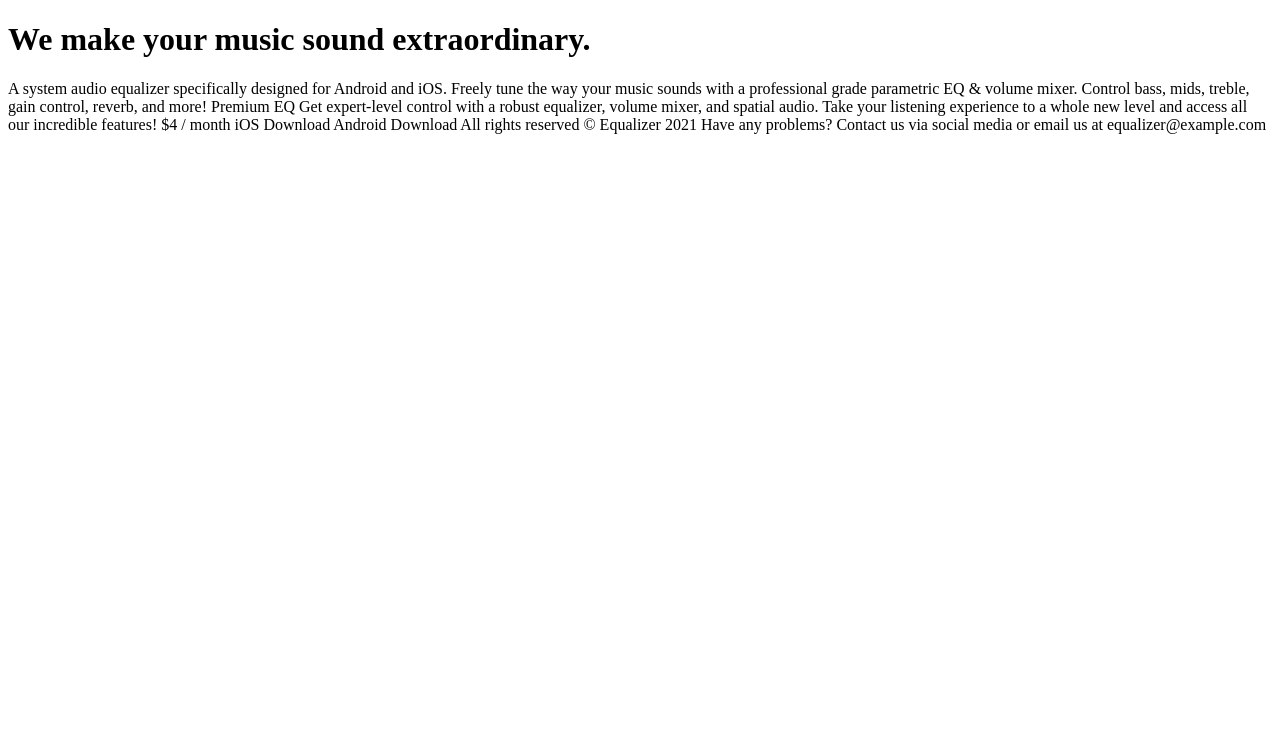
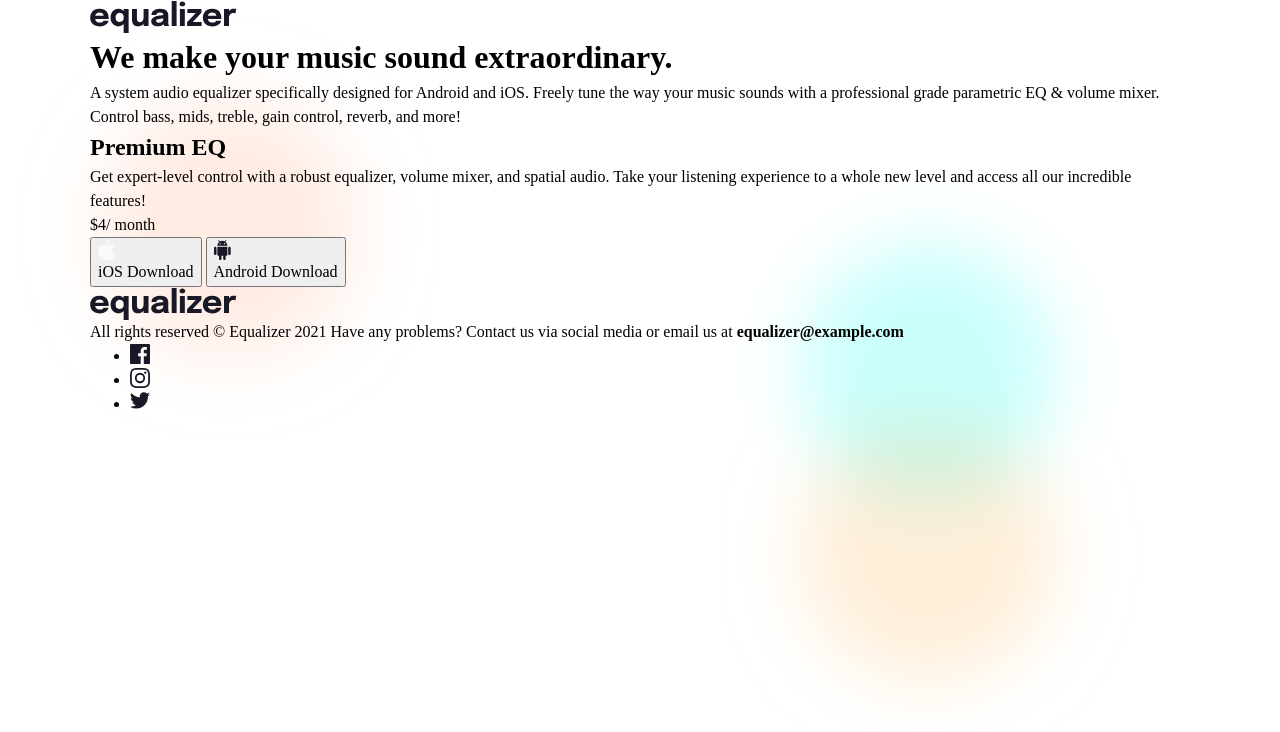
Before and after one commit to sannasinne/equalizer-landing-page, a plain HTML site: page index.html in a window 1280 px wide. Drawn offline with Linux system fonts and the light colour scheme.

Commit message:
Html added

```diff
--- a/css/style.css
+++ b/css/style.css
@@ -0,0 +1,70 @@
+/*
+  1. Use a more-intuitive box-sizing model.
+*/
+*, *::before, *::after {
+  box-sizing: border-box;
+}
+
+/*
+  2. Remove default margin
+*/
+* {
+  margin: 0;
+}
+
+/*
+  3. Allow percentage-based heights in the application
+*/
+html, body {
+  height: 100%;
+}
+
+/*
+  Typographic tweaks!
+  4. Add accessible line-height
+  5. Improve text rendering
+*/
+body {
+  line-height: 1.5;
+  -webkit-font-smoothing: antialiased;
+}
+
+/*
+  6. Improve media defaults
+*/
+img, picture, video, canvas, svg {
+  display: block;
+  max-width: 100%;
+}
+
+/*
+  7. Remove built-in form typography styles
+*/
+input, button, textarea, select {
+  font: inherit;
+}
+
+/*
+  8. Avoid text overflows
+*/
+p, h1, h2, h3, h4, h5, h6 {
+  overflow-wrap: break-word;
+}
+
+body {
+  background-image: url("../assets/bg-main-desktop.png");
+  background-size: cover;
+  background-repeat: no-repeat;
+}
+
+.wrapper {
+  overflow: clip;
+  position: relative;
+}
+
+.container {
+  width: 90%;
+  max-width: 1100px;
+  margin-left: auto;
+  margin-right: auto;
+}
--- a/index.html
+++ b/index.html
@@ -3,31 +3,55 @@
 <head>
   <meta charset="UTF-8">
   <meta name="viewport" content="width=device-width, initial-scale=1.0">
-
+  <link rel="stylesheet" href="./css/style.css" class="css">
   <link rel="icon" type="image/png" sizes="32x32" href="./assets/favicon-32x32.png">
 
   <title>Frontend Mentor | Equalizer landing page</title>
 </head>
 <body>
+  <div class="wrapper">
+    <div class="container">
 
-  <h1>We make your music sound extraordinary.</h1>
+      <header>
+        <img src="./assets/logo.svg" alt="Logo">
+      </header>
 
-  A system audio equalizer specifically designed for Android and iOS. Freely tune the
-  way your music sounds with a professional grade parametric EQ & volume mixer. Control
-  bass, mids, treble, gain control, reverb, and more!
+      <main>
+        <div class="hero">
+          <h1>We make your music sound extraordinary.</h1>
+          <p>A system audio equalizer specifically designed for Android and iOS. Freely tune the
+            way your music sounds with a professional grade parametric EQ & volume mixer. Control
+            bass, mids, treble, gain control, reverb, and more!</p>
+        </div>
 
-  Premium EQ
+        <div class="content">
+          <h2>Premium EQ</h2>
+          <p>Get expert-level control with a robust equalizer, volume mixer, and spatial audio. Take
+            your listening experience to a whole new level and access all our incredible features!</p>
+          <p><span>$4</span>/ month</p>
+          <button>
+            <img src="./assets/icon-apple.svg" alt="Icon">
+            iOS Download
+          </button>
+          <button>
+            <img src="./assets/icon-android.svg" alt="Icon">
+            Android Download
+          </button>
+        </div>
+      </main>
 
-  Get expert-level control with a robust equalizer, volume mixer, and spatial audio. Take
-  your listening experience to a whole new level and access all our incredible features!
+      <footer>
+        <img src="./assets/logo.svg" alt="Logo">
+        <p>All rights reserved © Equalizer 2021
+          Have any problems? Contact us via social media or email us at <strong>equalizer@example.com</strong></p>
+        <ul>
+          <li><img src="./assets/icon-facebook.svg" alt="Icon"></li>
+          <li><img src="./assets/icon-instagram.svg" alt="Icon"></li>
+          <li><img src="./assets/icon-twitter.svg" alt="Icon"></li>
+        </ul>
+      </footer>
 
-  $4 / month
-
-  iOS Download
-  Android Download
-
-  All rights reserved © Equalizer 2021
-  Have any problems? Contact us via social media or email us at equalizer@example.com
-
+    </div>
+  </div>
 </body>
 </html>
```
